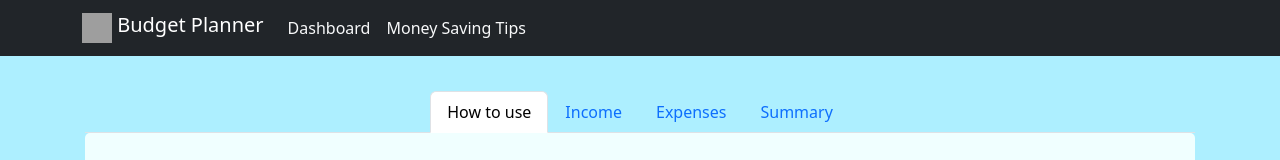
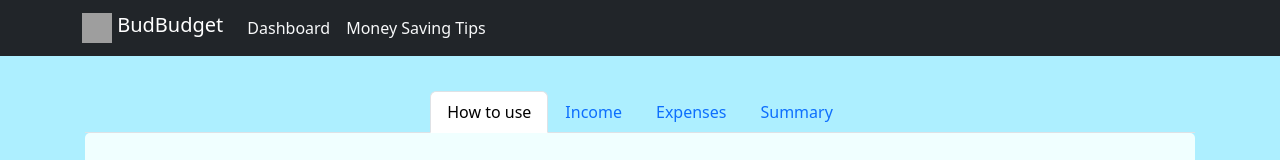
Before and after one commit to boydquerubin/devmountain-capstone-project, a website: page public/index.html in a window 1280 px wide. Shown: the top 160 px of the page. Drawn offline with nearby package versions, Linux system fonts and the light colour scheme; grey boxes are pictures that could not be loaded.

Commit message:
name update

```diff
--- a/public/index.html
+++ b/public/index.html
@@ -3,7 +3,7 @@
   <head>
     <meta charset="utf-8" />
     <meta name="viewport" content="width=device-width, initial-scale=1" />
-    <title>Budget Planner Web Application</title>
+    <title>BudBudget</title>
     <link
       rel="stylesheet"
       href="https://cdnjs.cloudflare.com/ajax/libs/font-awesome/6.0.0-beta3/css/all.min.css"
@@ -27,7 +27,7 @@
             height="30"
             alt="green tick icon"
           />
-          Budget Planner
+          BudBudget
         </a>
         <button
           type="button"
```
Also changed, not shown: public/tips.html (+2 -2 lines).
